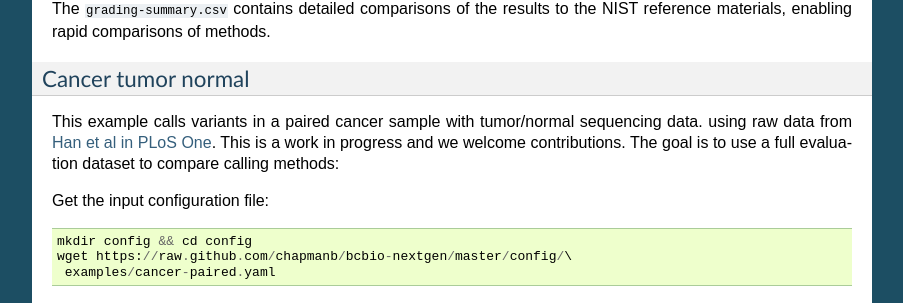
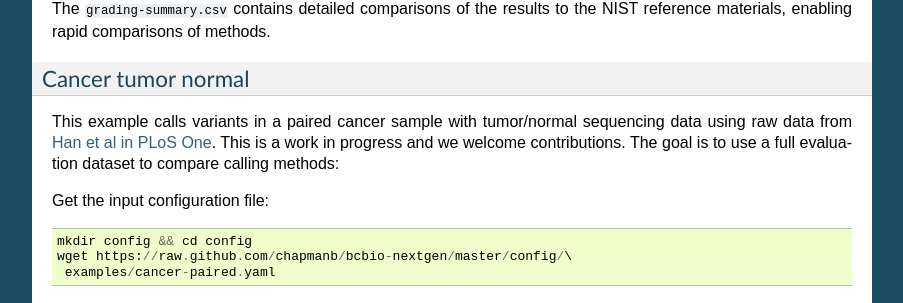
Before and after one commit to bcbio/bcbio-nextgen, a Sphinx documentation site: the page built from docs/contents/testing.rst, in a window 1280 px wide and 900 px high, scrolled down 2348 px. Shown: the part 147-450 px from the top of the window, without its empty margins (198-1101 px from the left). Built offline with Sphinx 7.4.7, drawn with Linux system fonts in a browser that asks for light colours.

Commit message:
one sentence

```diff
--- a/docs/contents/testing.rst
+++ b/docs/contents/testing.rst
@@ -166,7 +166,7 @@ Cancer tumor normal
 ~~~~~~~~~~~~~~~~~~~
 
 This example calls variants in a paired cancer sample with tumor/normal
-sequencing data. using raw data from `Han et al in PLoS One
+sequencing data using raw data from `Han et al in PLoS One
 <http://www.plosone.org/article/info:doi/10.1371/journal.pone.0064271>`_. This
 is a work in progress and we welcome contributions. The goal is to use a full
 evaluation dataset to compare calling methods:
```
